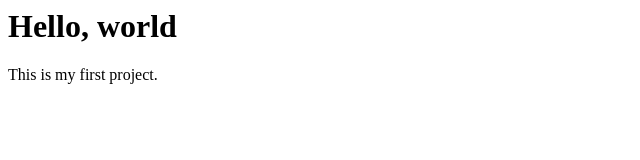
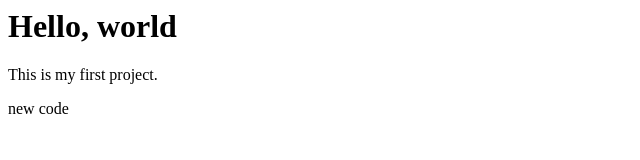
Before and after one commit to ahmadrezansa8533-svg/my-first-project, a plain HTML site: page index.html in a window 1280 px wide. Shown: the full height of the page, 0-640 px from the left. Drawn offline with Linux system fonts and the light colour scheme.

```diff
--- a/index.html
+++ b/index.html
@@ -1,2 +1,3 @@
 <h1>Hello, world</h1>
 <p>This is my first project.</p>
+<div class="">new code</div>
```
